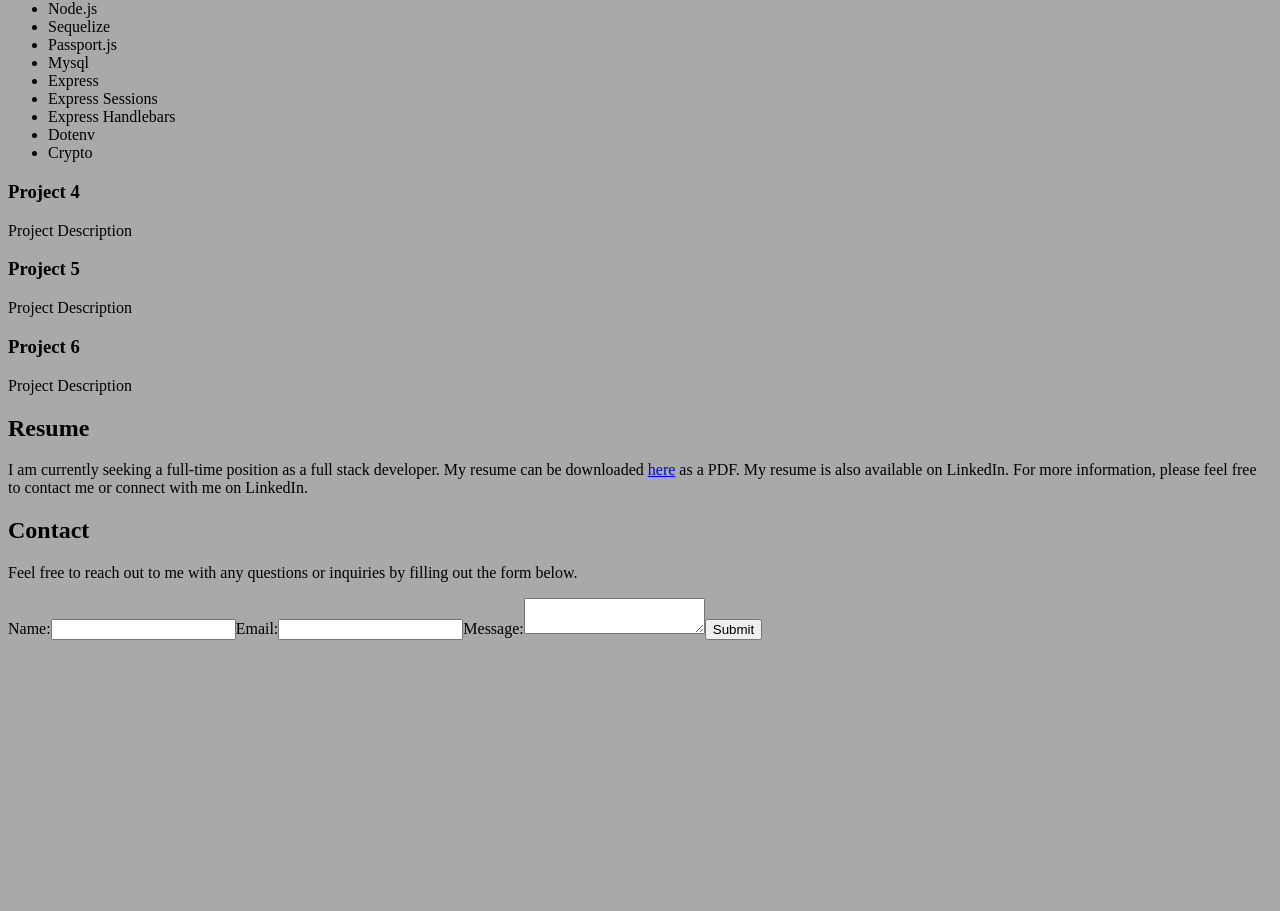
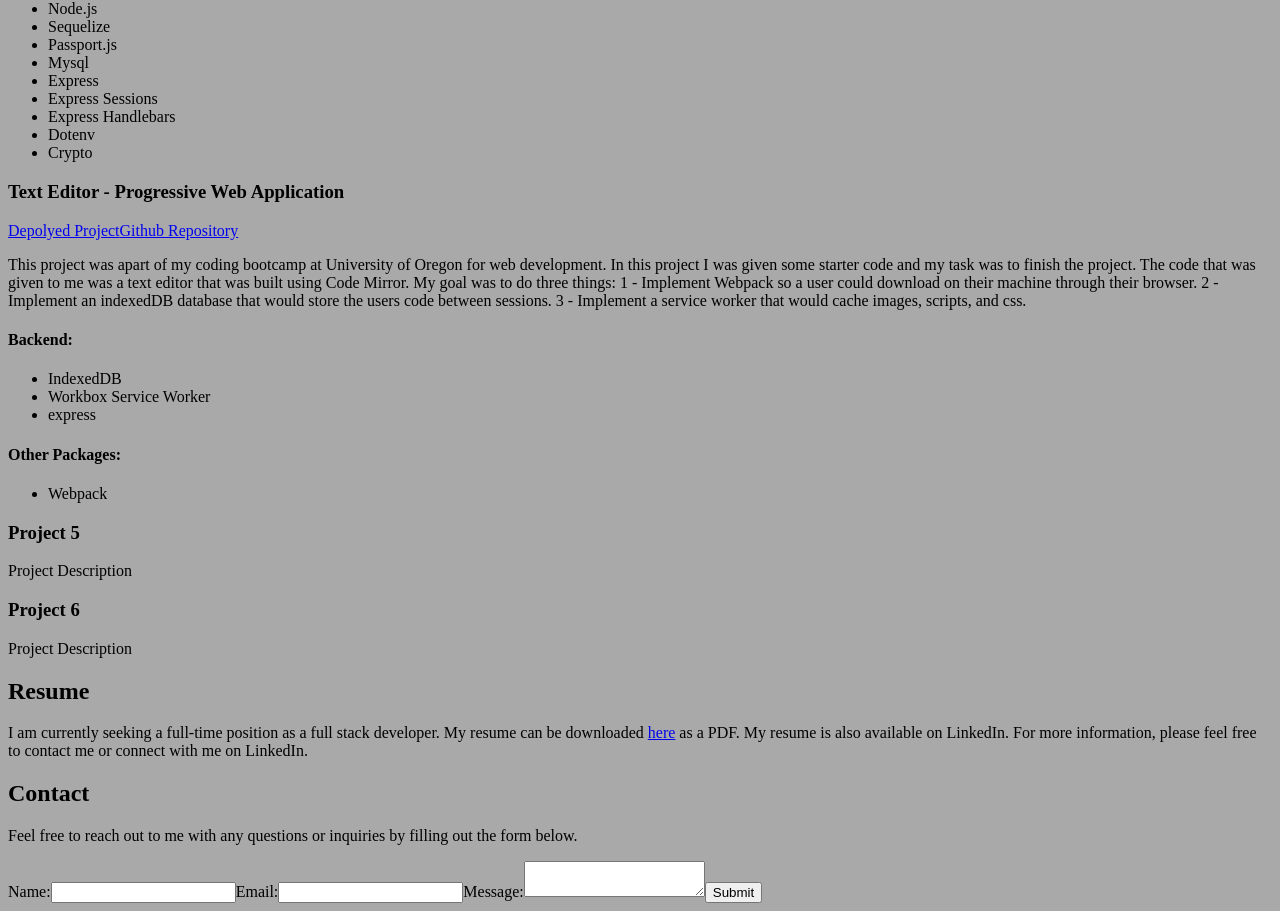
Before and after one commit to ChaseLee21/Portfolio, a React (Vite) app: page / in a window 1280 px wide. Shown: the part 1554-2465 px from the top of the page. Before the commit the page ends 2202 px from the top, so only its background shows below. Built offline with nearby package versions, Linux system fonts and the light colour scheme.

Commit message:
adding project 4 content to project component

```diff
--- a/src/components/Projects.jsx
+++ b/src/components/Projects.jsx
@@ -73,8 +73,27 @@ function Projects() {
                     </ul>
                 </article>
                 <article className="Project">
-                    <h3>Project 4</h3>
-                    <p>Project Description</p>
+                    <h3>Text Editor - Progressive Web Application</h3>
+                    <a href="https://pwa-text-editor-x7hj.onrender.com/">Depolyed Project</a>
+                    <a href="https://github.com/ChaseLee21/PWA-Text-Editor" target="_blank">Github Repository</a>
+                    <p>This project was apart of my coding bootcamp at University of Oregon for web development.
+                    In this project I was given some starter code and my task was to finish the project.
+                    The code that was given to me was a text editor that was built using Code Mirror.
+                    My goal was to do three things:
+                    1 - Implement Webpack so a user could download on their machine through their browser.
+                    2 - Implement an indexedDB database that would store the users code between sessions.
+                    3 - Implement a service worker that would cache images, scripts, and css.
+                    </p>
+                    <h4>Backend:</h4>
+                    <ul>
+                        <li>IndexedDB</li>
+                        <li>Workbox Service Worker</li>
+                        <li>express</li>
+                    </ul>
+                    <h4>Other Packages:</h4>
+                    <ul>
+                        <li>Webpack</li>
+                    </ul>
                 </article>
                 <article className="Project">
                     <h3>Project 5</h3>
```
